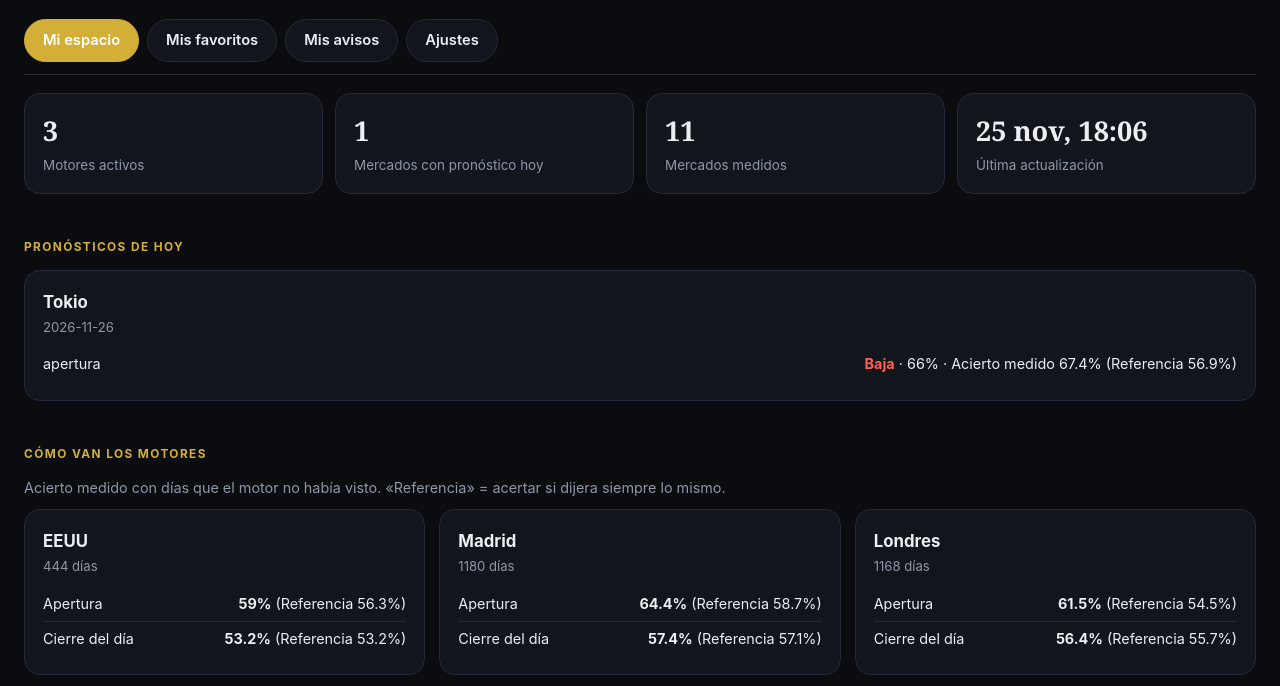
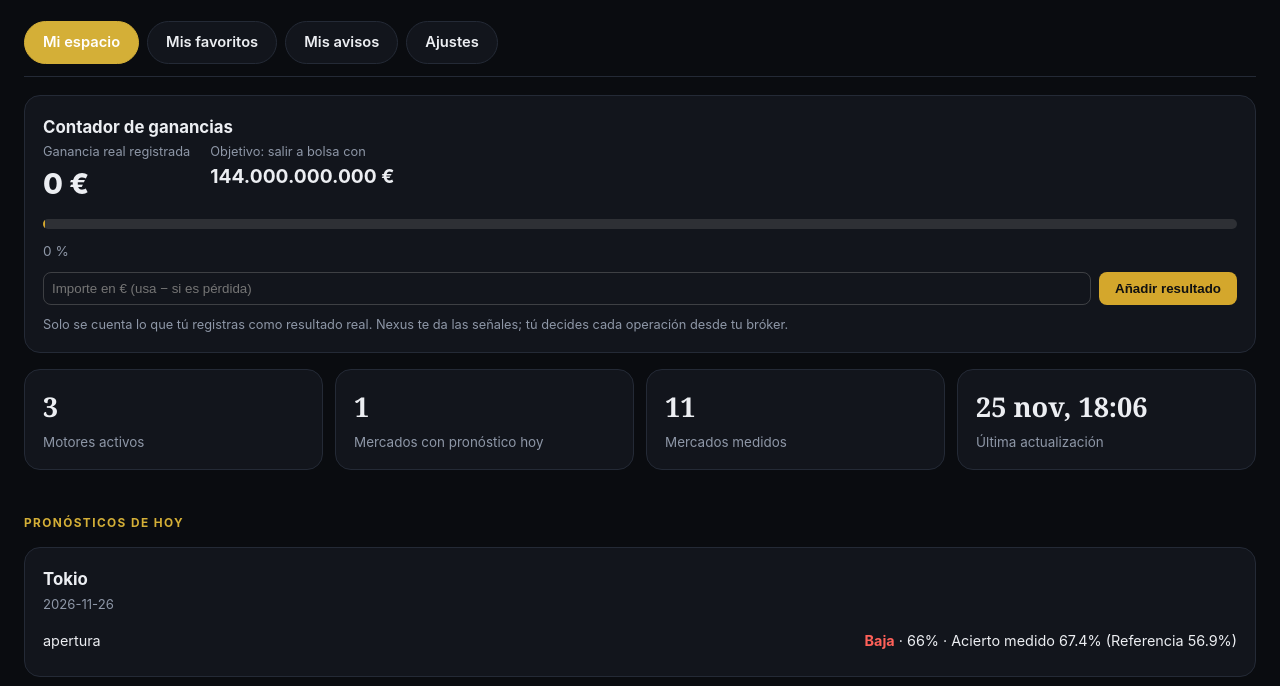
Before and after one commit to ivanjalda/nexus-terminal, a plain HTML site: page espacio.html in a window 1280 px wide. Shown: the part 268-954 px from the top of the page. Drawn offline with Linux system fonts and the light colour scheme.

Commit message:
Add cuenta.js script to espacio.html

```diff
--- a/espacio.html
+++ b/espacio.html
@@ -445,3 +445,5 @@ const LOC = "es-ES";
 <!-- Cloudflare Web Analytics --><script type='module' src='https://static.cloudflareinsights.com/beacon.min.js' data-cf-beacon='{"token": "77e917313c204610a233b657994010b5"}'></script><!-- End Cloudflare Web Analytics -->
 </body>
 </html>
+
+<script src="cuenta.js"></script>
```
